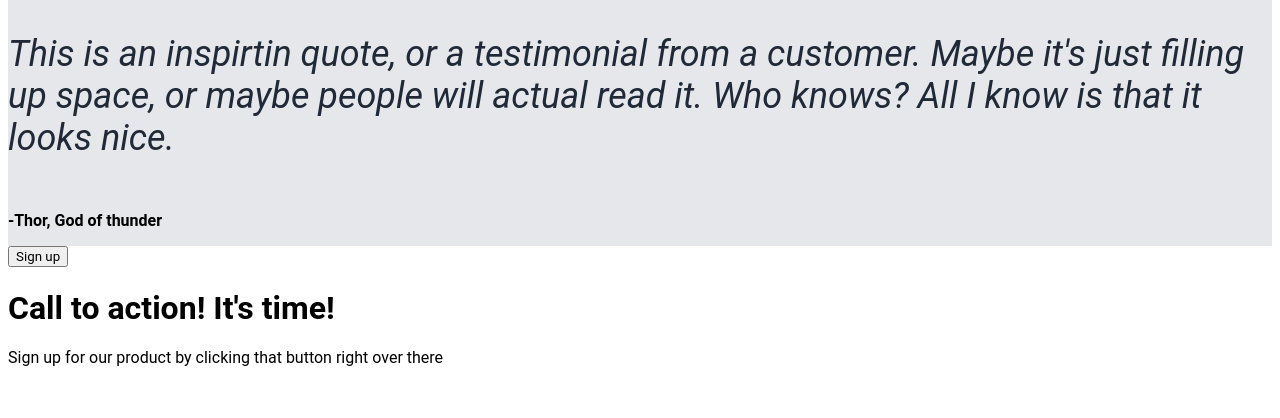
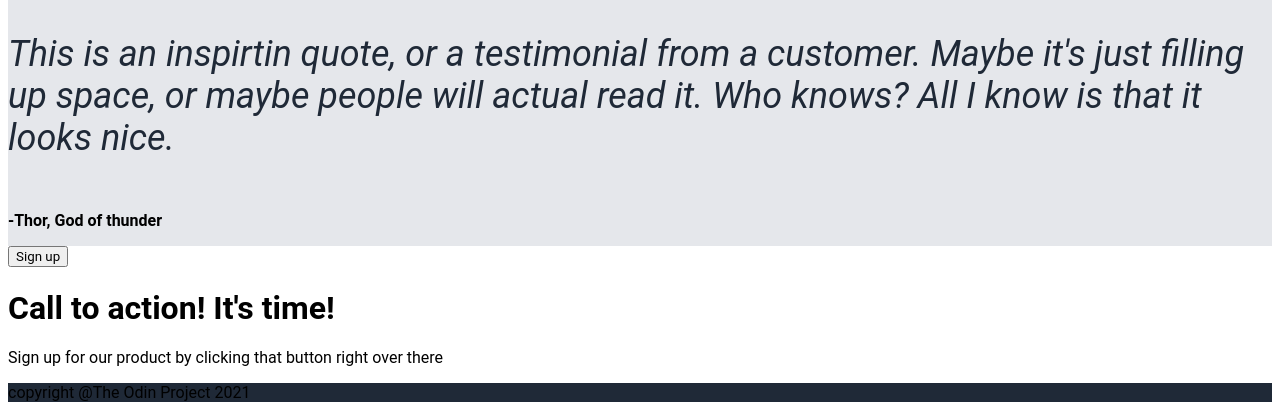
Before and after one commit to wavesinaroom/my_odin_project_landing_page, a plain HTML site: page index.html in a window 1280 px wide. Shown: the part 524-942 px from the top of the page. Before the commit the page ends 907 px from the top, so only its background shows below. Drawn offline with Linux system fonts and the light colour scheme.

Commit message:
[Fix] Take out text from <p> tag and put it in between <p> tags

```diff
--- a/index.html
+++ b/index.html
@@ -59,7 +59,7 @@
   </div>
   <!-- FOOTER SECTION 3-->
     <footer>
-      <p class="copyright @The Odin Project 2021"></p>
+      <p>copyright @The Odin Project 2021</p>
     </footer>
   </body>
 </html>
--- a/style.css
+++ b/style.css
@@ -82,3 +82,10 @@ li{
   font-size: 16px;
   font-weight: bolder;
 }
+
+
+/*FOOTER*/
+
+footer {
+  background-color: #1F2937;
+}
```
